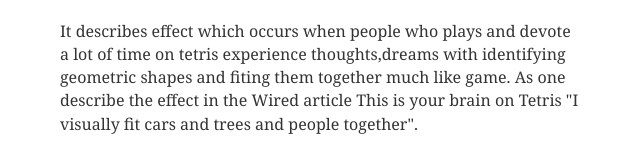
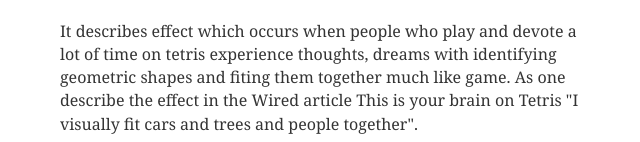
Before and after one commit to StTronn/Nocturne-Blog, a Gatsby site: page /Tetris/ in a window 1280 px wide. Shown: the part 658-800 px from the top of the page, 319-959 px from the left. Built offline with nearby package versions, Linux system fonts and the light colour scheme; Gatsby itself is replaced by a stand-in of ours; some packages are replaced by stand-ins of ours.

Commit message:
fixe typos

```diff
--- a/content/blog/Tetris/index.md
+++ b/content/blog/Tetris/index.md
@@ -10,9 +10,9 @@
 
 So I was making tetris a few months back [which you can play here]("https://sttronn.github.io/Tetris/")  (it isin't complete clone but has  nearly all the basic features) while looking up for rules I encountered this [cool effect]("https://en.wikipedia.org/wiki/Tetris_effect").
 
-It describes effect which occurs when people who plays and devote a lot of time on tetris experience thoughts,dreams with identifying geometric shapes and fiting them together much like game. As one describe the effect in the Wired article This is your brain on Tetris "I visually fit cars and trees and people together".
+It describes effect which occurs when people who play and devote a lot of time on tetris experience thoughts, dreams with identifying geometric shapes and fiting them together much like game. As one describe the effect in the Wired article This is your brain on Tetris "I visually fit cars and trees and people together".
 
-This term is generalized, The Tetris effect occurs when people devote so much time and attention to an activity that it begins to pattern their thoughts,mental images, and dreams.
+This term is generalized, The Tetris effect occurs when people devote so much time and attention to an activity that it begins to pattern their thoughts, mental images, and dreams.
 
 ### Earworm
 
```
